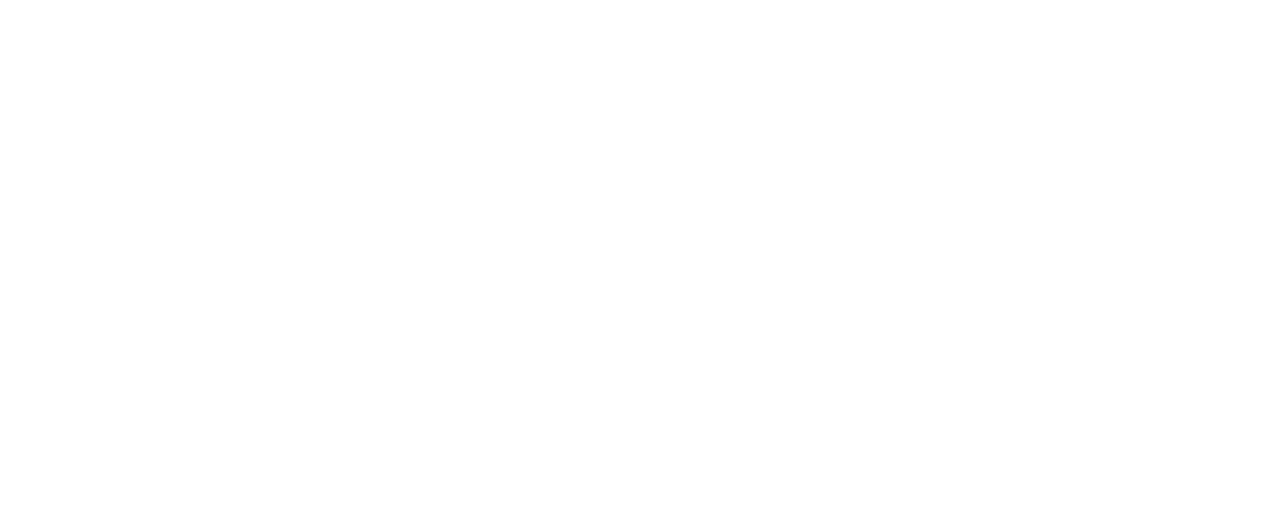
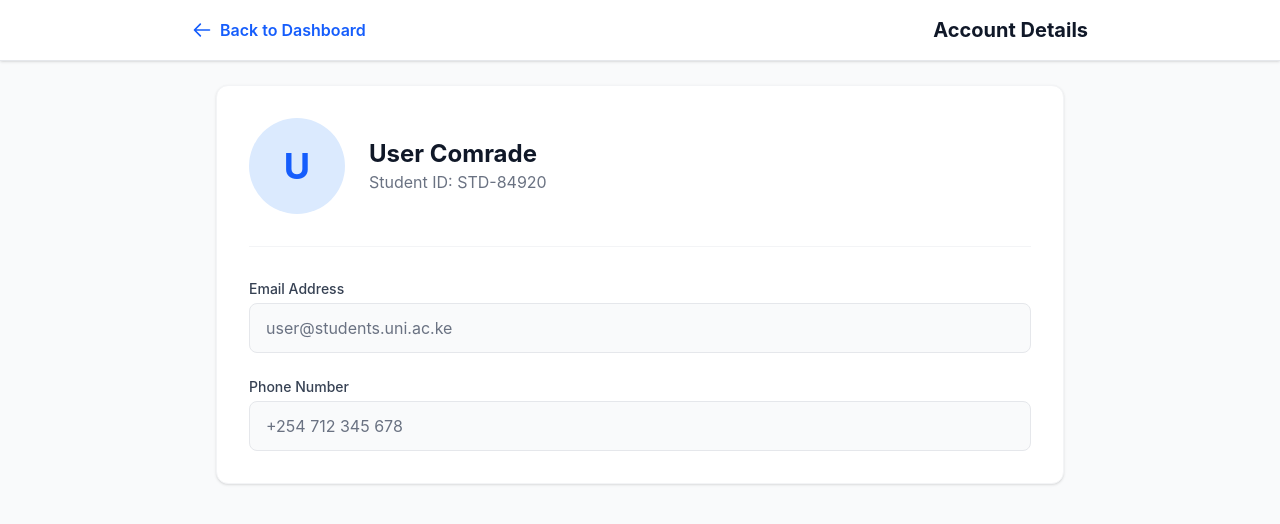
Before and after one commit to NJ-NXN/comrade-ride, a React (Vite) app: page /account in a window 1280 px wide. Before the commit this address had no page. Shown: the top 524 px of the page. Built offline with nearby package versions, Linux system fonts and the light colour scheme.

Commit message:
Functionality

```diff
--- a/package.json
+++ b/package.json
@@ -11,6 +11,7 @@
   },
   "dependencies": {
     "@tailwindcss/vite": "^4.2.4",
+    "framer-motion": "^12.38.0",
     "react": "^19.2.5",
     "react-dom": "^19.2.5",
     "react-router-dom": "^7.14.2",
--- a/src/App.tsx
+++ b/src/App.tsx
@@ -1,11 +1,15 @@
 import { BrowserRouter, Routes, Route, Navigate } from "react-router-dom";
+import { TicketProvider } from "./context/TicketContext";
 import Login from "./pages/login";
 import Signup from "./pages/signup";
 import Dashboard from "./pages/dashboard";
 import Tickets from "./pages/tickets";
+import AccountDetails from "./pages/AccountDetails";
+import PaymentMethods from "./pages/PaymentMethods";
 
 function App() {
   return (
+    <TicketProvider>
     <BrowserRouter>
       <Routes>
         {/* We will redirect the home page directly to the login for now */}
@@ -14,8 +18,11 @@
         <Route path="/signup" element={<Signup />} />
         <Route path="/dashboard" element={<Dashboard />}/>
         <Route path="/tickets" element={<Tickets />}/>
+        <Route path="/account" element={<AccountDetails />}/>
+        <Route path="/payment-methods" element={<PaymentMethods />}/>
       </Routes>
     </BrowserRouter>
+    </TicketProvider>
   );
 }
 
--- a/src/components/bookingModal.tsx
+++ b/src/components/bookingModal.tsx
@@ -1,18 +1,21 @@
 import { useState, useEffect } from "react";
 import { type Ride } from "./ridecard";
 import { useNavigate } from "react-router-dom";
+import { useTickets } from "../context/TicketContext";
 
 interface BookingModalProps {
   isOpen: boolean;
   onClose: () => void;
   ride: Ride | null;
+  selectedDate: string;
 }
 
-const BookingModal = ({ isOpen, onClose, ride }: BookingModalProps) => {
+const BookingModal = ({ isOpen, onClose, ride, selectedDate }: BookingModalProps) => {
 
   const [step, setStep] = useState<'details' | 'processing' | 'success'>('details');
   const [phoneNumber, setPhoneNumber] = useState("");
   const navigate = useNavigate();
+  const { bookTicket } = useTickets();
 
   // Whenever the modal opens, ensure we start at the 'details' step
   useEffect(() => {
@@ -31,6 +34,7 @@
 
     // Simulate the delay of an M-Pesa STK Push
     setTimeout(() => {
+      bookTicket(ride, selectedDate);
       setStep('success');
     }, 3000);
   };
--- /dev/null
+++ b/src/context/TicketContext.tsx
@@ -0,0 +1,47 @@
+import { createContext, useContext, useState, type ReactNode } from "react";
+import { type Ride } from "../components/ridecard";
+
+// Define what a Ticket looks like (Ride data + Ticket specifics)
+export interface Ticket extends Ride {
+  ticketId: string;
+  bookingDate: string;
+  seatNumber: string;
+  status: "Active" | "Completed";
+}
+
+// Define the vault functions
+interface TicketContextType {
+  tickets: Ticket[];
+  bookTicket: (ride: Ride, date: string) => void;
+}
+
+const TicketContext = createContext<TicketContextType | undefined>(undefined);
+
+export const TicketProvider = ({ children }: { children: ReactNode }) => {
+  const [tickets, setTickets] = useState<Ticket[]>([]);
+
+  // Function to create a new ticket and save it to the vault
+  const bookTicket = (ride: Ride, date: string) => {
+    const newTicket: Ticket = {
+      ...ride,
+      ticketId: `TICK-${Math.floor(Math.random() * 10000)}`, // Random ID generator
+      bookingDate: date,
+      seatNumber: Math.floor(Math.random() * 14 + 1).toString(), // Random seat 1-14
+      status: "Active",
+    };
+    setTickets((prev) => [...prev, newTicket]);
+  };
+
+  return (
+    <TicketContext.Provider value={{ tickets, bookTicket }}>
+      {children}
+    </TicketContext.Provider>
+  );
+};
+
+// Custom Hook to easily access the vault from any component
+export const useTickets = () => {
+  const context = useContext(TicketContext);
+  if (!context) throw new Error("useTickets must be used within TicketProvider");
+  return context;
+};
--- /dev/null
+++ b/src/pages/AccountDetails.tsx
@@ -0,0 +1,51 @@
+import { Link } from "react-router-dom";
+import { motion } from "framer-motion";
+
+const AccountDetails = () => {
+  return (
+    <div className="min-h-screen bg-gray-50 flex flex-col w-full overflow-hidden">
+
+      {/* STATIC NAVBAR: High z-index keeps it layered ON TOP of the animation */}
+      <header className="bg-white shadow-sm px-6 py-4 border-b border-gray-200 relative z-30">
+        <div className="max-w-4xl mx-auto flex justify-between items-center w-full">
+          <Link to="/dashboard" className="flex items-center gap-2 text-blue-600 hover:text-blue-800 font-semibold transition-colors">
+            <svg className="w-5 h-5" fill="none" stroke="currentColor" viewBox="0 0 24 24"><path strokeLinecap="round" strokeLinejoin="round" strokeWidth="2" d="M10 19l-7-7m0 0l7-7m-7 7h18"></path></svg>
+            Back to Dashboard
+          </Link>
+          <h1 className="text-xl font-bold text-gray-900">Account Details</h1>
+        </div>
+      </header>
+
+      {/* ANIMATED MAIN CONTENT: Slides out from under the navbar! */}
+      <motion.main
+        initial={{ y: "-100%", opacity: 0 }}
+        animate={{ y: 0, opacity: 1 }}
+        transition={{ type: "spring", damping: 20, stiffness: 100 }}
+        className="flex-1 w-full max-w-4xl mx-auto p-4 sm:p-6 relative z-10"
+      >
+        <div className="bg-white rounded-xl shadow-sm border border-gray-100 p-8">
+          <div className="flex items-center gap-6 mb-8 pb-8 border-b border-gray-100">
+            <div className="w-24 h-24 rounded-full bg-blue-100 text-blue-600 flex items-center justify-center text-4xl font-bold">U</div>
+            <div>
+              <h2 className="text-2xl font-bold text-gray-900">User Comrade</h2>
+              <p className="text-gray-500">Student ID: STD-84920</p>
+            </div>
+          </div>
+
+          <div className="space-y-6">
+            <div>
+              <label className="block text-sm font-medium text-gray-700 mb-1">Email Address</label>
+              <input type="email" disabled value="user@students.uni.ac.ke" className="w-full px-4 py-3 bg-gray-50 border border-gray-200 rounded-lg text-gray-500" />
+            </div>
+            <div>
+              <label className="block text-sm font-medium text-gray-700 mb-1">Phone Number</label>
+              <input type="text" disabled value="+254 712 345 678" className="w-full px-4 py-3 bg-gray-50 border border-gray-200 rounded-lg text-gray-500" />
+            </div>
+          </div>
+        </div>
+      </motion.main>
+    </div>
+  );
+};
+
+export default AccountDetails;
--- /dev/null
+++ b/src/pages/PaymentMethods.tsx
@@ -0,0 +1,51 @@
+import { Link } from "react-router-dom";
+import { motion } from "framer-motion";
+
+const AccountDetails = () => {
+  return (
+    <div className="min-h-screen bg-gray-50 flex flex-col w-full overflow-hidden">
+
+      {/* STATIC NAVBAR: High z-index keeps it layered ON TOP of the animation */}
+      <header className="bg-white shadow-sm px-6 py-4 border-b border-gray-200 relative z-30">
+        <div className="max-w-4xl mx-auto flex justify-between items-center w-full">
+          <Link to="/dashboard" className="flex items-center gap-2 text-blue-600 hover:text-blue-800 font-semibold transition-colors">
+            <svg className="w-5 h-5" fill="none" stroke="currentColor" viewBox="0 0 24 24"><path strokeLinecap="round" strokeLinejoin="round" strokeWidth="2" d="M10 19l-7-7m0 0l7-7m-7 7h18"></path></svg>
+            Back to Dashboard
+          </Link>
+          <h1 className="text-xl font-bold text-gray-900">Account Details</h1>
+        </div>
+      </header>
+
+      {/* ANIMATED MAIN CONTENT: Slides out from under the navbar! */}
+      <motion.main
+        initial={{ y: "-100%", opacity: 0 }}
+        animate={{ y: 0, opacity: 1 }}
+        transition={{ type: "spring", damping: 20, stiffness: 100 }}
+        className="flex-1 w-full max-w-4xl mx-auto p-4 sm:p-6 relative z-10"
+      >
+        <div className="bg-white rounded-xl shadow-sm border border-gray-100 p-8">
+          <div className="flex items-center gap-6 mb-8 pb-8 border-b border-gray-100">
+            <div className="w-24 h-24 rounded-full bg-blue-100 text-blue-600 flex items-center justify-center text-4xl font-bold">U</div>
+            <div>
+              <h2 className="text-2xl font-bold text-gray-900">User Comrade</h2>
+              <p className="text-gray-500">Student ID: STD-84920</p>
+            </div>
+          </div>
+
+          <div className="space-y-6">
+            <div>
+              <label className="block text-sm font-medium text-gray-700 mb-1">Linked Card</label>
+              <input type="email" disabled value="1111 2222 3333 4444" className="w-full px-4 py-3 bg-gray-50 border border-gray-200 rounded-lg text-gray-500" />
+            </div>
+            <div>
+              <label className="block text-sm font-medium text-gray-700 mb-1">M-Pesa Number</label>
+              <input type="text" disabled value="+254 712 345 678" className="w-full px-4 py-3 bg-gray-50 border border-gray-200 rounded-lg text-gray-500" />
+            </div>
+          </div>
+        </div>
+      </motion.main>
+    </div>
+  );
+};
+
+export default AccountDetails;
--- a/src/pages/dashboard.tsx
+++ b/src/pages/dashboard.tsx
@@ -62,6 +62,7 @@
           isOpen={isModalOpen}
           onClose={() => setIsModalOpen(false)}
           ride={selectedRide}
+          selectedDate={date}
         />
 
       <div className="absolute inset-0 bg-black/50 backdrop-blur-sm"></div>
```
Also changed, not shown: src/components/profileSidebar.tsx (+4 -4 lines), src/pages/tickets.tsx (+16 -18 lines), 1 other file (tests, documents, lock files or other folders).
